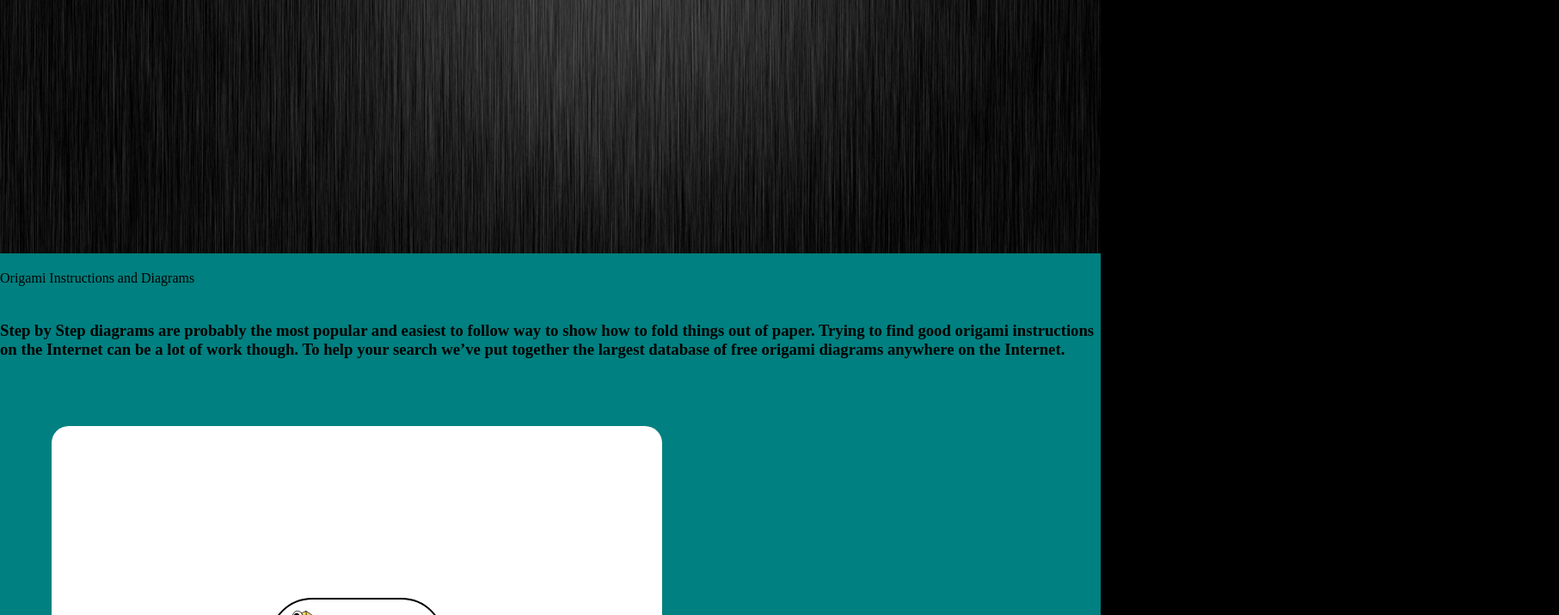
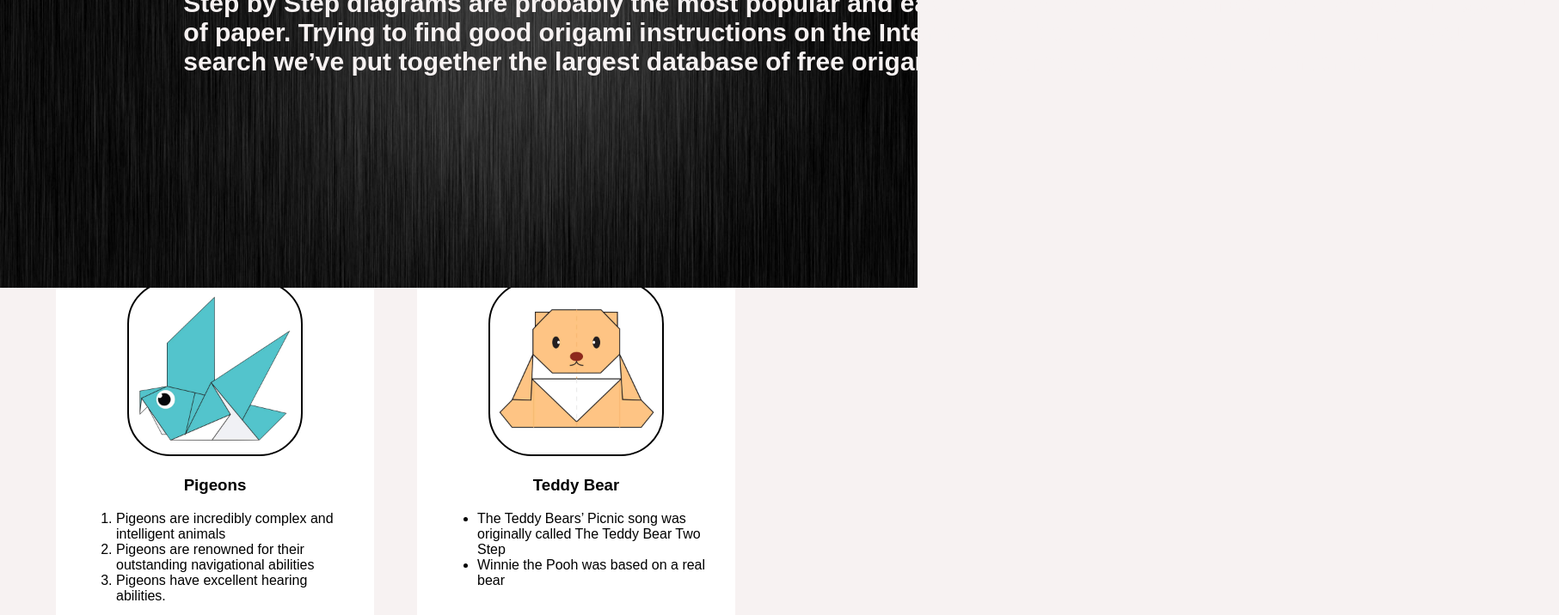
Before and after one commit to KulbhushanNPatel/Class-51---C51-Project, a plain HTML site: page index.html in a window 1280 px wide. Shown: the part 359-1075 px from the top of the page at 86% size, 1813 px wide, since content can reach past the window. Drawn offline with Linux system fonts and the light colour scheme.

Commit message:
Initial Commit

```diff
--- a/styles.css
+++ b/styles.css
@@ -1,26 +1,54 @@
 .menu{
     display: flex;
     justify-content: space-between;
-    background-color:#000000;
+    background-color: black;
     padding: 15px;
     font-size: 20px;
     font-family: sans-serif;
     font-weight: 400;
-    color: #ffffff;
+    color: white;
 }
 body{
     margin: 0px;
-    /* modify background color here*/
-    background-color:#000000;
+    background-color:#f7f2f2;
 
 }
-
-.main{
-    background: #008080;
-    display: flex;
-    flex-direction: column;
+a{
+    text-decoration :none
+}
+a:link{
+    color:#ffffff;
 }
 
+/* a:old */
+/* a:clicked{ */
+/* a:seen{ */
+a:visited{
+    color: #ffffff;
+}
+
+.bodyimg{
+    position: absolute;
+}
+.bodyimg p{
+    color:#f7f2f2;
+    font-size: 55px;
+    font-family: fantasy;
+    position: absolute;
+    top:10%;
+    left:50%;
+    transform: translate(-50%,-50%);
+}
+.bodyimg h3{
+    color:#f7f2f2;
+    font-family: fantasy;
+    font-size: 30px;
+    width: 1600px;
+    position: absolute;
+    top:40%;
+    left:80%;
+    transform: translate(-40%, -40%);
+}
 .grid{
     display: flex;
     flex-wrap: wrap;
@@ -29,18 +57,24 @@ body{
 
 }
 .grid img{
-    border: 2px solid #000000;
+    border: 2px solid black;
     border-radius: 50px;
 }
 .origami {
 
     border-radius: 20px;
     background-color: #ffffff;
-    /* modify margin and padding here*/
-    padding: 200px;
-    margin: 0px;
+    padding: 30px;
+    margin: 25px;
     width:310px;
     font-family: fantasy;
-    margin: 20px;
 
 }
+
+.origami:hover{
+/*.origami : mouseover{*/
+/*.origami:link{*/
+/*origami:hover{*/
+
+    transform: scale(1.2);
+}
```
